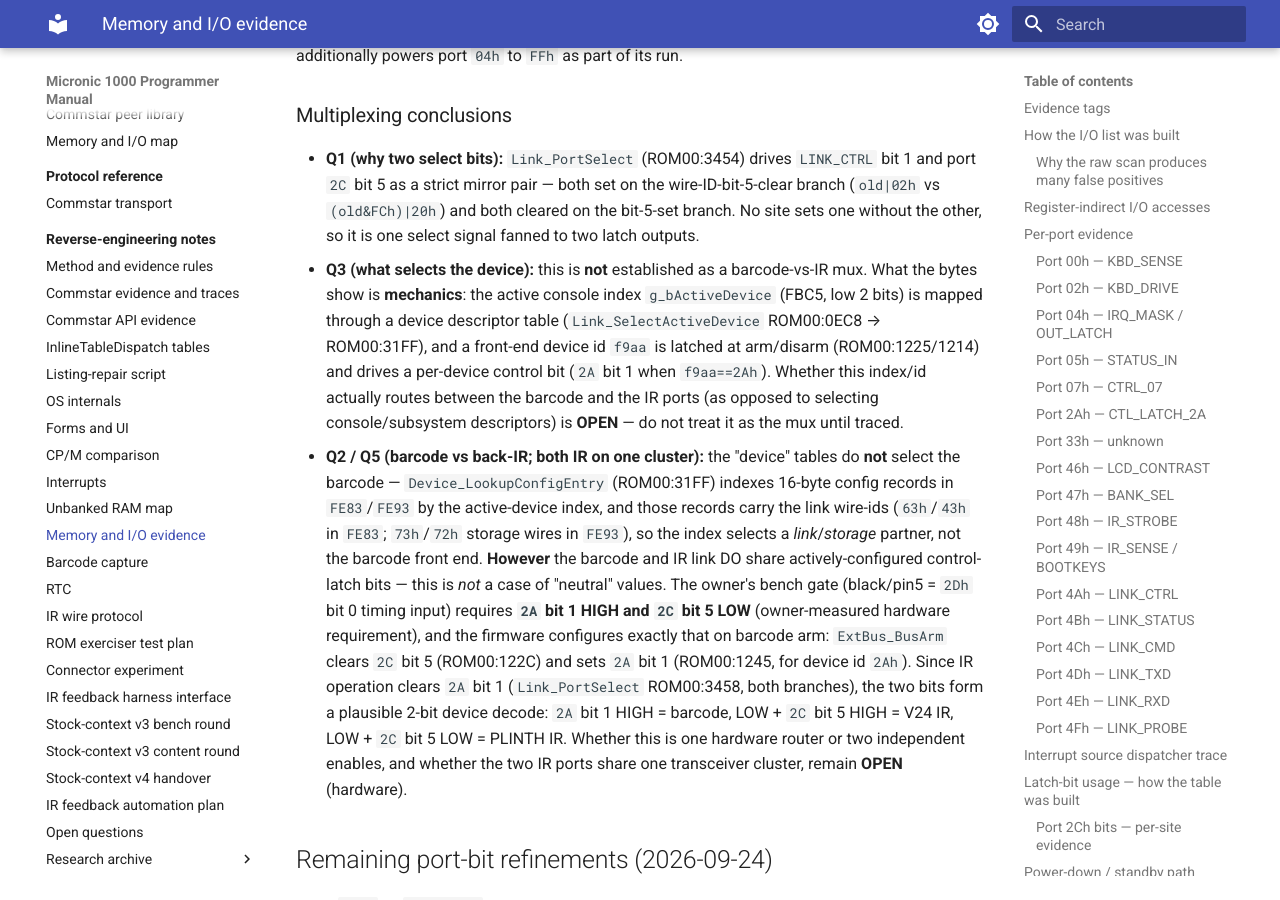
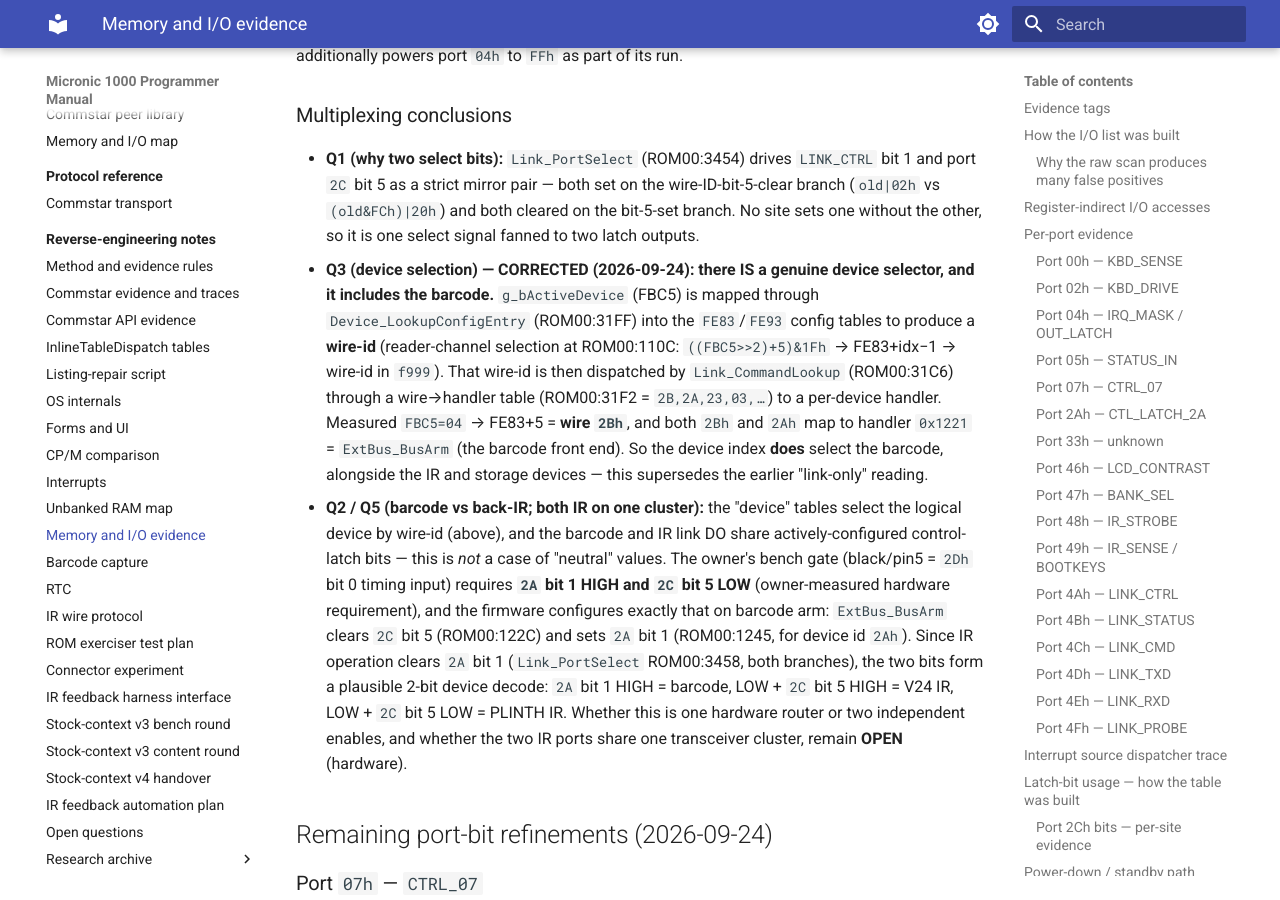
Before and after one commit to philpem/micronic1000, an MkDocs documentation site: the page built from doc/re-notes/memory-and-io-evidence.md, in a window 1280 px wide and 900 px high, scrolled down 9419 px. Built offline with MkDocs 1.6.1 and Material for MkDocs 9.7.7, drawn with Linux system fonts in a browser that asks for light colours.

Commit message:
docs: correct device-select conclusion - config table DOES route to barcode
CORRECTED: the active-device index (FBC5) maps via Device_LookupConfigEntry
into FE83/FE93 to a wire-id (reader channel: ((FBC5>>2)+5)&1Fh -> FE83+idx-1
-> f999), which Link_CommandLookup (31C6) dispatches through the 31F2
wire->handler table. Measured FBC5=04 -> FE83+5 = wire 2Bh, and both 2Bh/2Ah
map to handler 0x1221 = ExtBus_BusArm. So the device index DOES select the
barcode (with IR and storage), superseding the earlier 'link-only' reading.

```diff
--- a/doc/re-notes/memory-and-io-evidence.md
+++ b/doc/re-notes/memory-and-io-evidence.md
@@ -372,33 +372,32 @@ internal loopback is **not determinable from the ROM**. `Link_SelftestRun`
   set on the wire-ID-bit-5-clear branch (`old|02h` vs `(old&FCh)|20h`)
   and both cleared on the bit-5-set branch. No site sets one without the
   other, so it is one select signal fanned to two latch outputs.
-* **Q3 (what selects the device):** this is **not** established as a
-  barcode-vs-IR mux. What the bytes show is **mechanics**: the active
-  console index `g_bActiveDevice` (FBC5, low 2 bits) is mapped through a
-  device descriptor table (`Link_SelectActiveDevice` ROM00:0EC8 →
-  ROM00:31FF), and a front-end device id `f9aa` is latched at arm/disarm
-  (ROM00:1225/1214) and drives a per-device control bit (`2A` bit 1 when
-  `f9aa==2Ah`). Whether this index/id actually routes between the
-  barcode and the IR ports (as opposed to selecting console/subsystem
-  descriptors) is **OPEN** — do not treat it as the mux until traced.
+* **Q3 (device selection) — CORRECTED (2026-09-24): there IS a genuine
+  device selector, and it includes the barcode.** `g_bActiveDevice`
+  (FBC5) is mapped through `Device_LookupConfigEntry` (ROM00:31FF) into
+  the `FE83`/`FE93` config tables to produce a **wire-id** (reader-channel
+  selection at ROM00:110C: `((FBC5>>2)+5)&1Fh` → FE83+idx−1 → wire-id in
+  `f999`). That wire-id is then dispatched by `Link_CommandLookup`
+  (ROM00:31C6) through a wire→handler table (ROM00:31F2 =
+  `2B,2A,23,03,…`) to a per-device handler. Measured `FBC5=04` →
+  FE83+5 = **wire `2Bh`**, and both `2Bh` and `2Ah` map to handler
+  `0x1221` = `ExtBus_BusArm` (the barcode front end). So the device
+  index **does** select the barcode, alongside the IR and storage
+  devices — this supersedes the earlier "link-only" reading.
 * **Q2 / Q5 (barcode vs back-IR; both IR on one cluster):** the "device"
-  tables do **not** select the barcode — `Device_LookupConfigEntry`
-  (ROM00:31FF) indexes 16-byte config records in `FE83`/`FE93` by the
-  active-device index, and those records carry the link wire-ids
-  (`63h`/`43h` in `FE83`; `73h`/`72h` storage wires in `FE93`), so the
-  index selects a *link*/*storage* partner, not the barcode front end.
-  **However** the barcode and IR link DO share actively-configured
-  control-latch bits — this is *not* a case of "neutral" values. The
-  owner's bench gate (black/pin5 = `2Dh` bit 0 timing input) requires
-  **`2A` bit 1 HIGH and `2C` bit 5 LOW** (owner-measured hardware
-  requirement), and the firmware configures exactly that on barcode arm:
-  `ExtBus_BusArm` clears `2C` bit 5 (ROM00:122C) and sets `2A` bit 1
-  (ROM00:1245, for device id `2Ah`). Since IR operation clears `2A`
-  bit 1 (`Link_PortSelect` ROM00:3458, both branches), the two bits form
-  a plausible 2-bit device decode: `2A` bit 1 HIGH = barcode, LOW + `2C`
-  bit 5 HIGH = V24 IR, LOW + `2C` bit 5 LOW = PLINTH IR. Whether this is
-  one hardware router or two independent enables, and whether the two IR
-  ports share one transceiver cluster, remain **OPEN** (hardware).
+  tables select the logical device by wire-id (above), and the barcode
+  and IR link DO share actively-configured control-latch bits — this is
+  *not* a case of "neutral" values. The owner's bench gate (black/pin5 =
+  `2Dh` bit 0 timing input) requires **`2A` bit 1 HIGH and `2C` bit 5
+  LOW** (owner-measured hardware requirement), and the firmware configures
+  exactly that on barcode arm: `ExtBus_BusArm` clears `2C` bit 5
+  (ROM00:122C) and sets `2A` bit 1 (ROM00:1245, for device id `2Ah`).
+  Since IR operation clears `2A` bit 1 (`Link_PortSelect` ROM00:3458,
+  both branches), the two bits form a plausible 2-bit device decode:
+  `2A` bit 1 HIGH = barcode, LOW + `2C` bit 5 HIGH = V24 IR, LOW + `2C`
+  bit 5 LOW = PLINTH IR. Whether this is one hardware router or two
+  independent enables, and whether the two IR ports share one
+  transceiver cluster, remain **OPEN** (hardware).
 
 ## Remaining port-bit refinements (2026-09-24)
 
```
